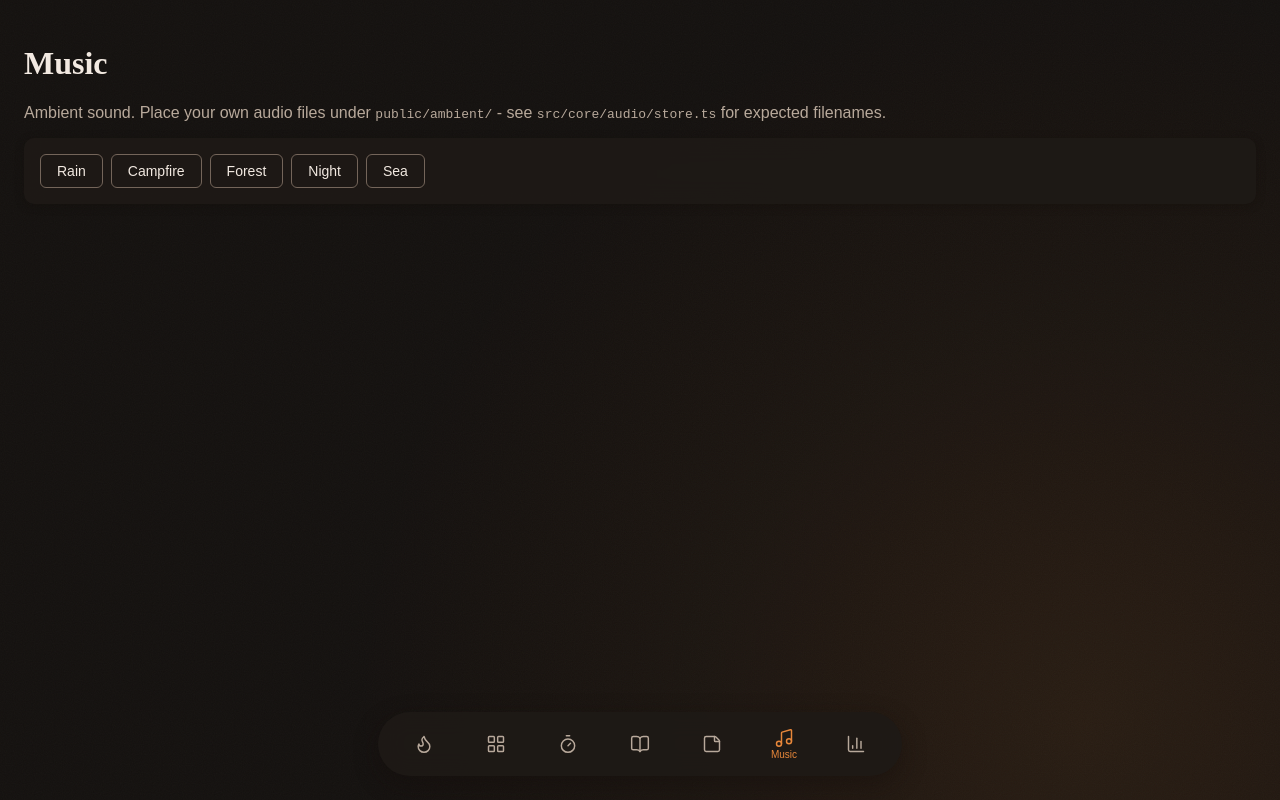
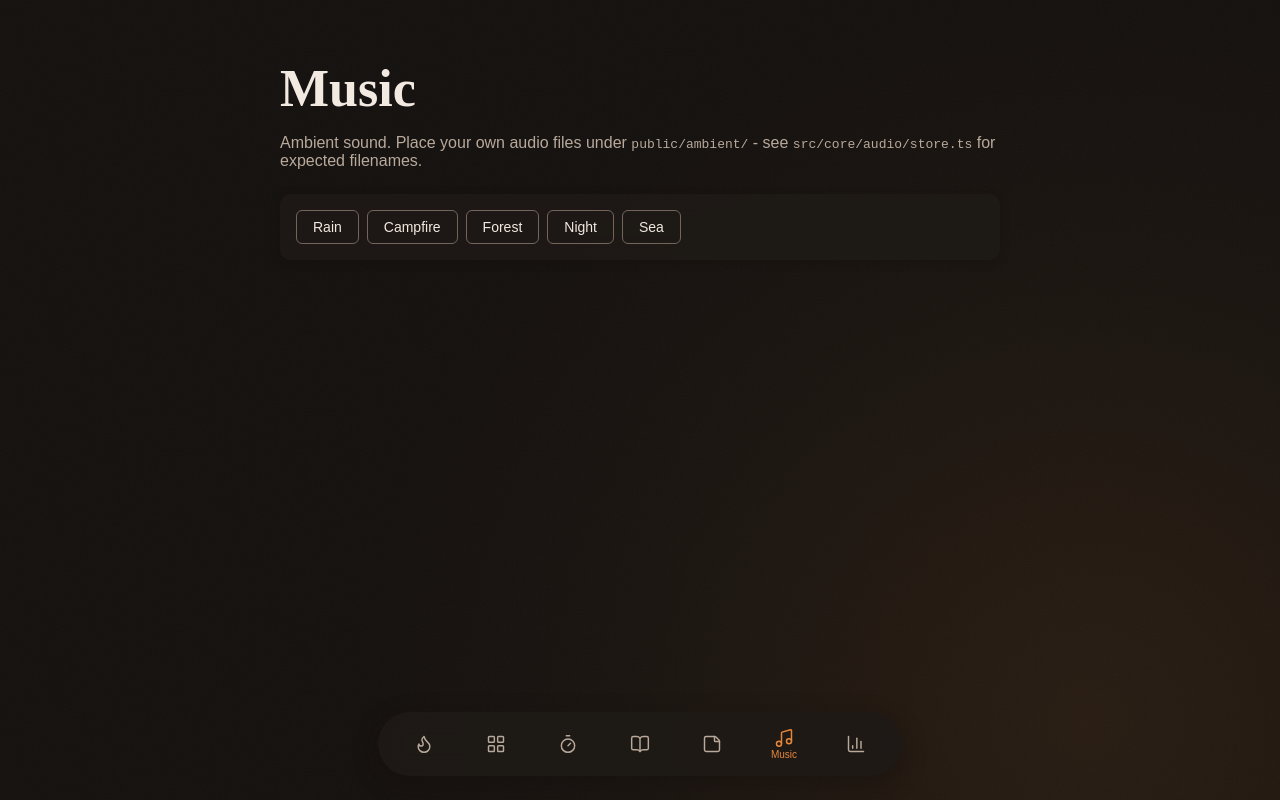
Before and after one commit to alifaguslerian/v-campfire, a React (Vite) app: page /#/music in a window 1280 px wide. Built offline with nearby package versions, Linux system fonts and the light colour scheme; a web font is replaced by a local one.

Commit message:
feat: refactor MusicPage to use PageContainer for consistent layout

```diff
--- a/src/features/music/MusicPage.tsx
+++ b/src/features/music/MusicPage.tsx
@@ -1,5 +1,6 @@
 import { Button } from "../../design-system/components/Button/Button";
 import { Card } from "../../design-system/components/Card/Card";
+import { PageContainer } from "../../design-system/components/PageContainer/PageContainer";
 import { useAudioStore, type AmbientTrack } from "../../core/audio/store";
 
 const AMBIENT_TRACKS: { id: AmbientTrack; label: string }[] = [
@@ -14,9 +15,17 @@ export function MusicPage() {
   const { currentTrack, isPlaying, play, pause, stop } = useAudioStore();
 
   return (
-    <div style={{ padding: 24 }}>
-      <h1 style={{ fontFamily: "var(--font-display)" }}>Music</h1>
-      <p style={{ color: "var(--text-secondary)", marginBottom: 16 }}>
+    <PageContainer>
+      <h1
+        style={{
+          fontFamily: "var(--font-display)",
+          fontSize: "var(--text-3xl)",
+          marginBottom: 16,
+        }}
+      >
+        Music
+      </h1>
+      <p style={{ color: "var(--text-secondary)", marginBottom: 24 }}>
         Ambient sound. Place your own audio files under{" "}
         <code>public/ambient/</code> - see{" "}
         <code>src/core/audio/store.ts</code> for expected filenames.
@@ -47,6 +56,6 @@ export function MusicPage() {
           </div>
         )}
       </Card>
-    </div>
+    </PageContainer>
   );
 }
```
